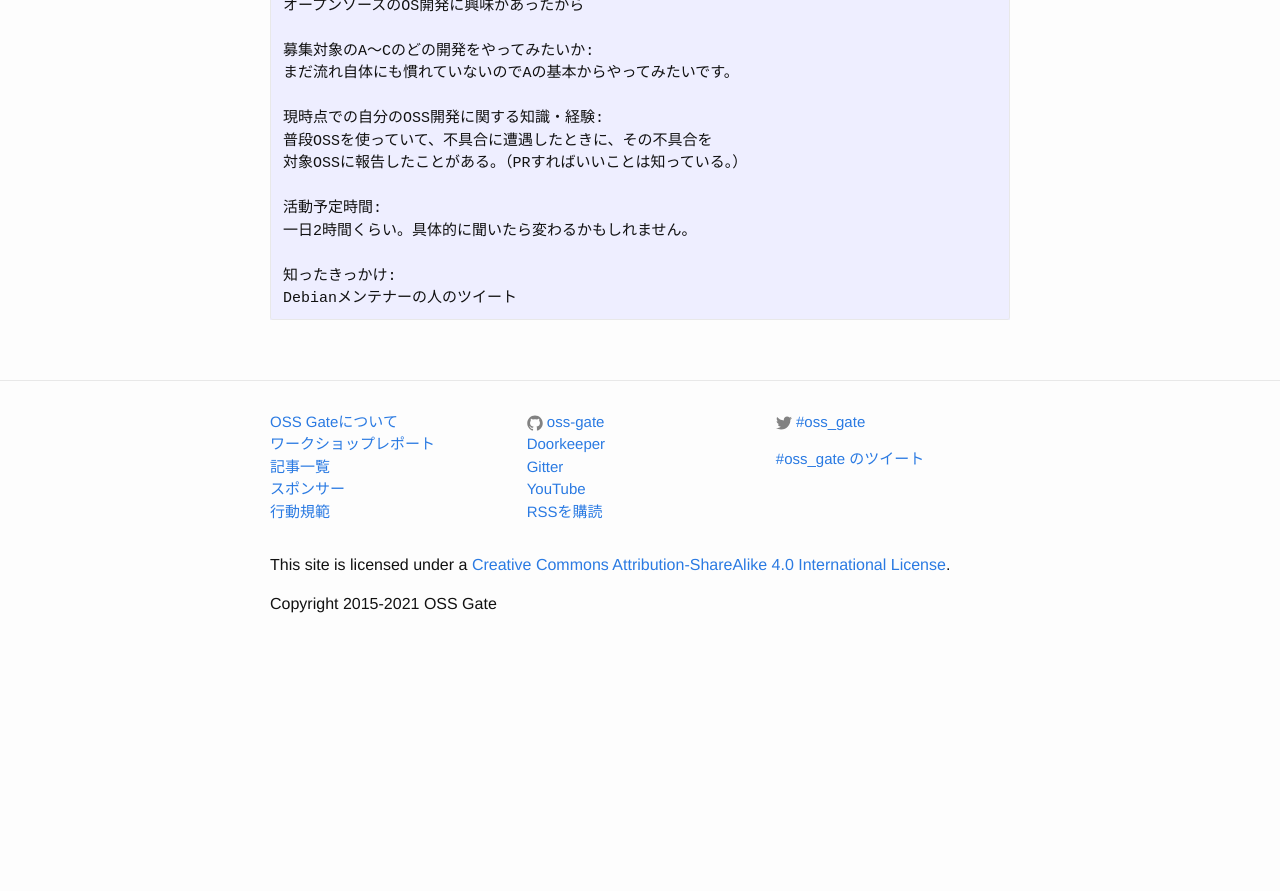
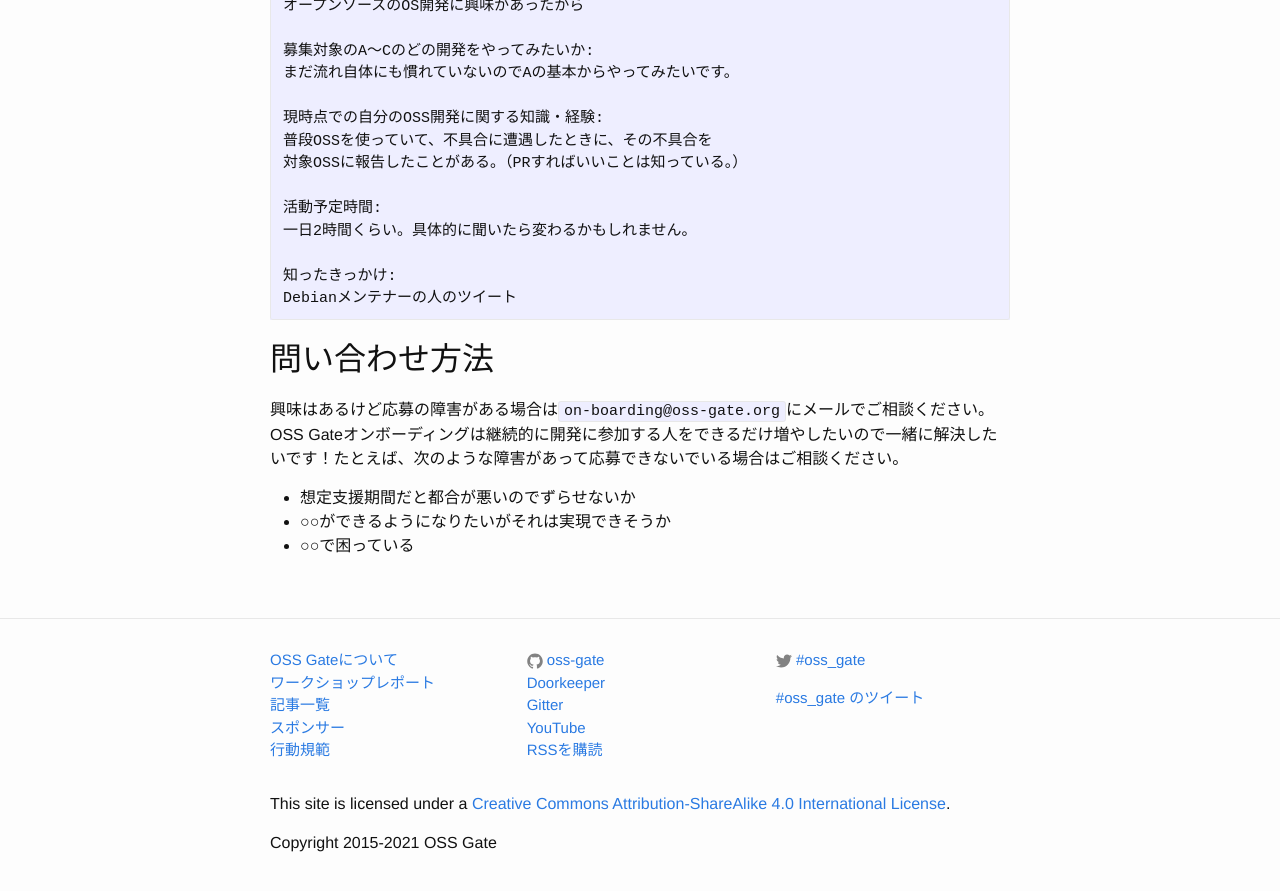
Before and after one commit to oss-gate/on-boarding, a Jekyll site: the page built from proposals/2021-08/kenhys-maintain-debian-packages/index.md, in a window 1280 px wide and 900 px high, scrolled down 5297 px. Shown: the top 891 px of the window. Built offline with Jekyll 4.4.1, drawn with Linux system fonts in a browser that asks for light colours; Markdown is read by kramdown in place of the engine named in the settings; comment, search, counter and statistics services are not loaded; before the commit the page ends 5958 px from its top, so only the background shows below that.

Commit message:
Add how to inquiry

````diff
--- a/proposals/2021-08/kenhys-maintain-debian-packages/index.md
+++ b/proposals/2021-08/kenhys-maintain-debian-packages/index.md
@@ -200,3 +200,11 @@ https://oss-gate.github.io/on-boarding/proposals/2021-08/kenhys-maintain-debian-
 知ったきっかけ:
 Debianメンテナーの人のツイート
 ```
+
+## <span id="how-to-inquiry">問い合わせ方法</span>
+
+興味はあるけど応募の障害がある場合は`on-boarding@oss-gate.org`にメールでご相談ください。OSS Gateオンボーディングは継続的に開発に参加する人をできるだけ増やしたいので一緒に解決したいです！たとえば、次のような障害があって応募できないでいる場合はご相談ください。
+
+  * 想定支援期間だと都合が悪いのでずらせないか
+  * ○○ができるようになりたいがそれは実現できそうか
+  * ○○で困っている
````
